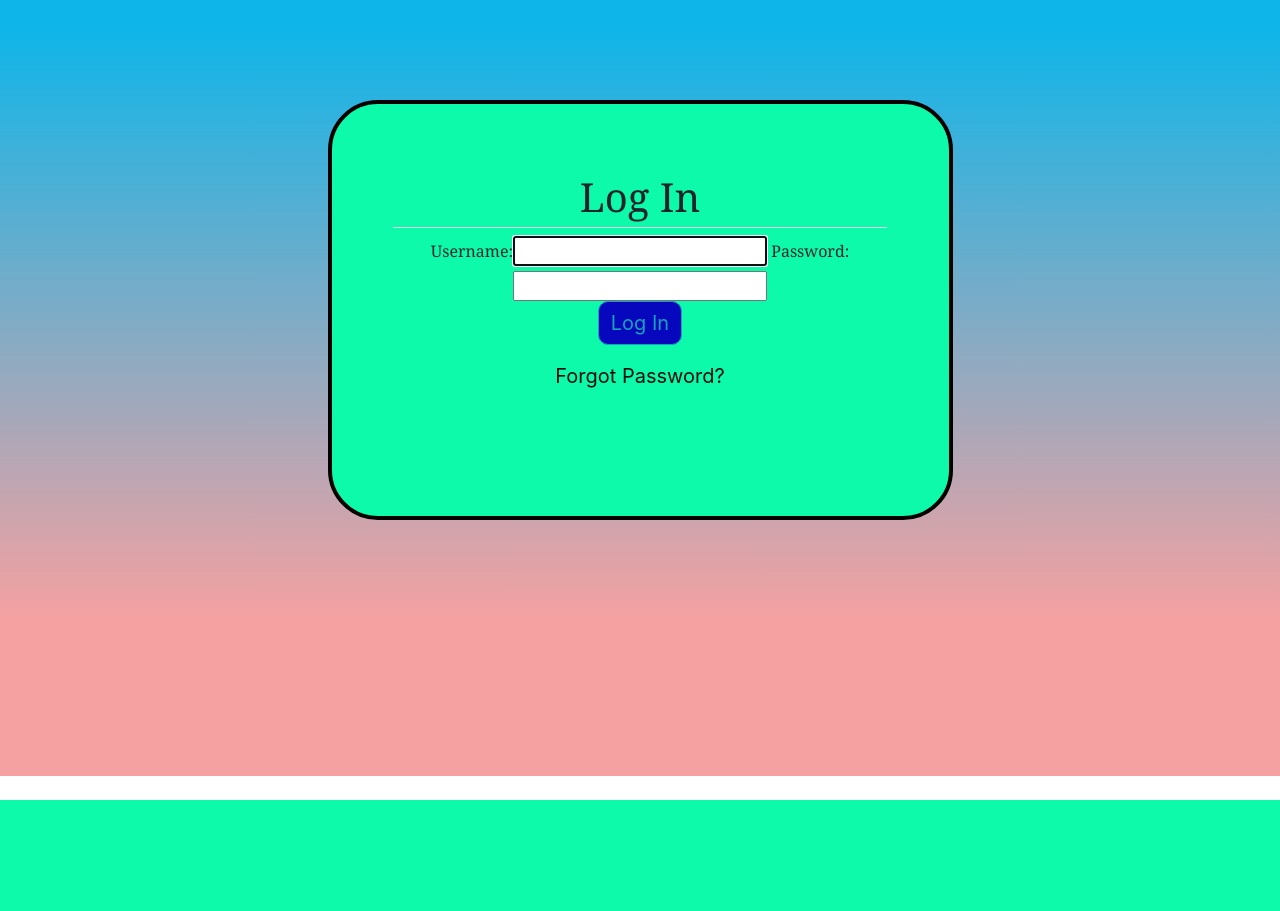
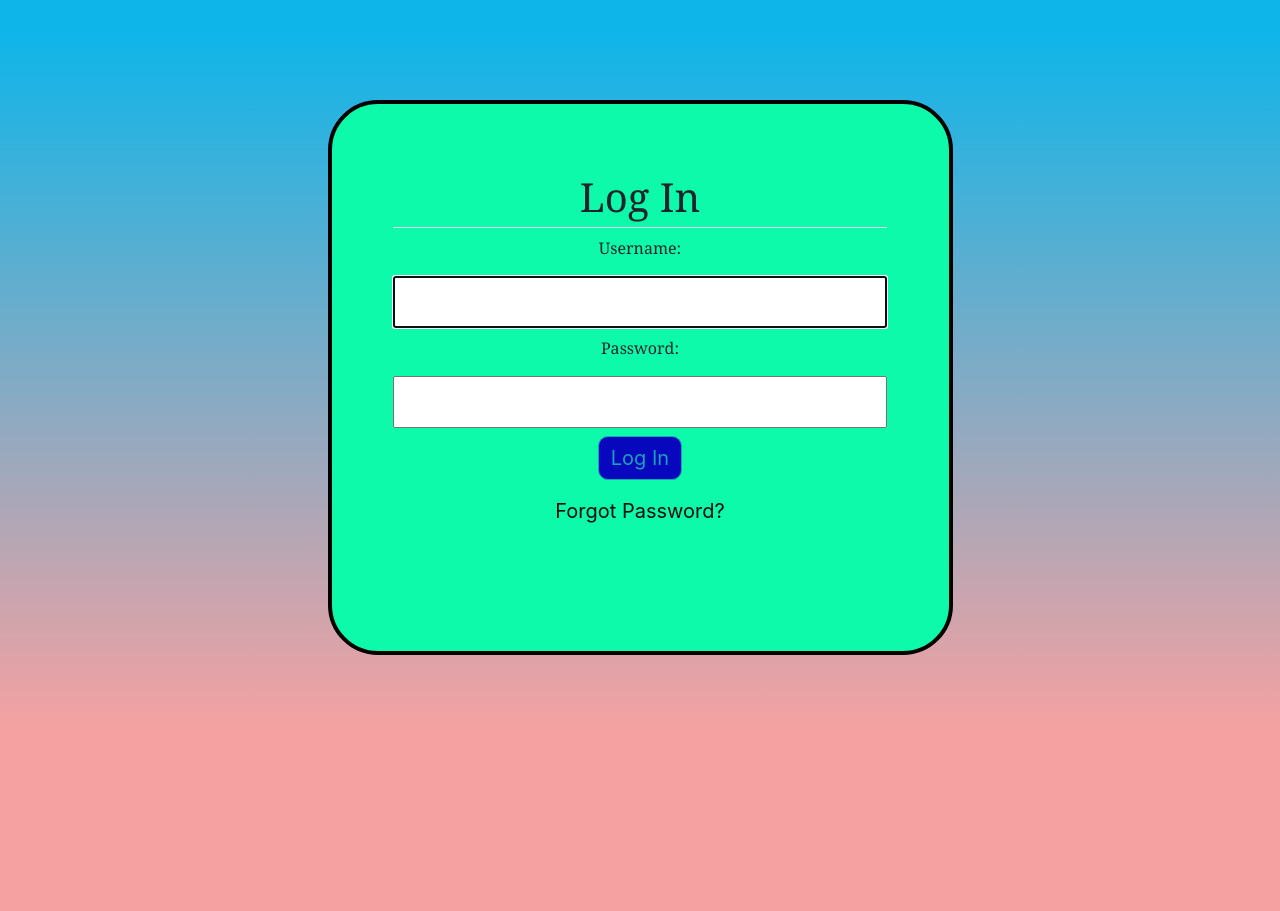
Before and after one commit to Koushik890/Introvertcanshare, a Django app: a page that uses pro/users/templates/users/base.html in a window 1280 px wide. Before the commit the page ends 800 px from the top, so only its background shows below. Run offline with Django 3.2, Linux system fonts and the light colour scheme; some libraries are stand-ins or nearby versions.

Commit message:
Update main.css
Some changes in CSS styling

```diff
--- a/pro/users/static/users/main.css
+++ b/pro/users/static/users/main.css
@@ -39,6 +39,28 @@
 #hint_id_password2{
     display: none;
 }
+
+input[type=text] {
+    width: 100%;
+    padding: 12px 20px;
+    margin: 8px 0;
+    box-sizing: border-box;
+  }
+
+input[type=email] {
+    width: 100%;
+    padding: 12px 20px;
+    margin: 8px 0;
+    box-sizing: border-box;
+  }
+
+  input[type=password] {
+    width: 100%;
+    padding: 12px 20px;
+    margin: 8px 0;
+    box-sizing: border-box;
+  }
+
 #id_first_name{
     border-bottom: black;
 }
```
